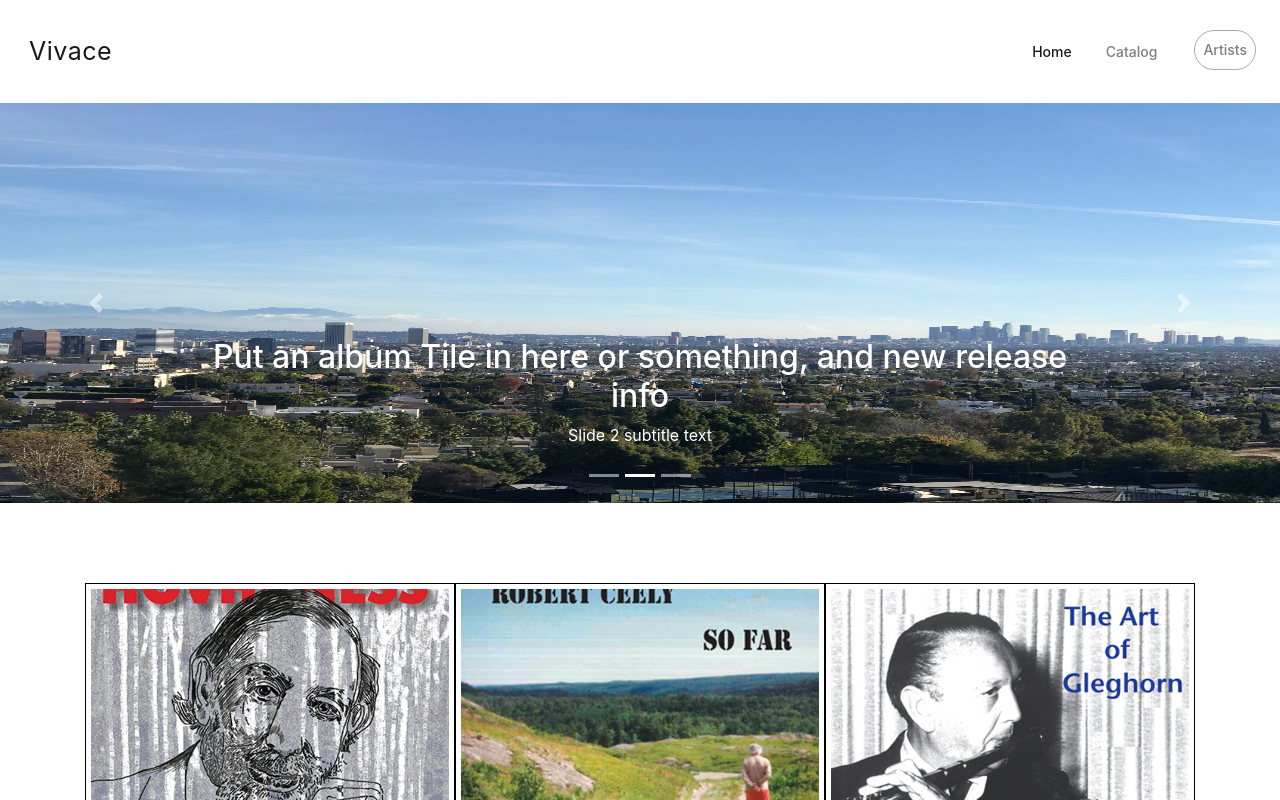
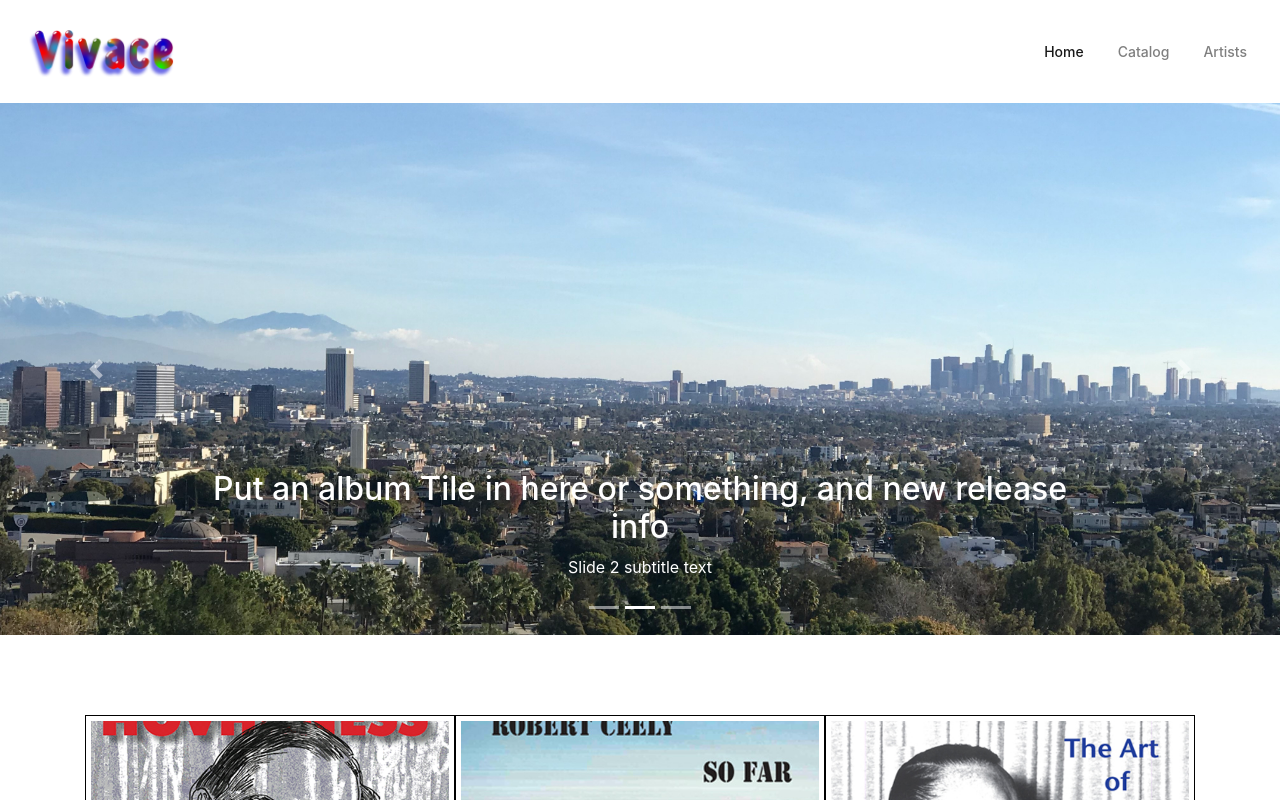
Before and after one commit to ontometrics/vivace-react, a React (Create React App) app in the folder vivace/: page /HomePage in a window 1280 px wide. Shown: the top 800 px of the page. Built offline with nearby package versions, Linux system fonts and the light colour scheme.

Commit message:
adding logo and resized carousel image

```diff
--- a/vivace/src/components/Carousel.js
+++ b/vivace/src/components/Carousel.js
@@ -1,6 +1,7 @@
 import React, { Component } from "react";
 
 class Carousel extends React.Component {
+    data = require("../api/albums.json"); // forward slashes will depend on the file location
     render() {
       return (
         <div id="carouselExampleIndicators" class="carousel slide" data-ride="carousel">
@@ -11,21 +12,21 @@ class Carousel extends React.Component {
             </ol>
             <div class="carousel-inner" role="listbox">
               <div class="carousel-item active">
-                <img class="d-block img-fluid" style={{"height" : "400px","width" : "100%"}} src="img/IMG_2495.jpg" alt="First slide"/>
+                <img class="d-block img-fluid"  src="img/IMG_2495.jpg" alt="First slide"/>
                 <div class="carousel-caption d-none d-md-block">
                   <h2>Put an album Tile in here or something, and new release info</h2>
                   <p>Slide 1 subtitle text</p>
                 </div>
               </div>
               <div class="carousel-item">
-                <img class="d-block img-fluid" style={{"height" : "400px","width" : "100%"}} src="img/IMG_2495.jpg" alt="Second slide"/>
+                <img class="d-block img-fluid" src="img/IMG_2495.jpg" alt="Second slide"/>
                 <div class="carousel-caption d-none d-md-block">
                 <h2>Put an album Tile in here or something, and new release info</h2>
                   <p>Slide 2 subtitle text</p>
                 </div>
               </div>
               <div class="carousel-item">
-                <img class="d-block img-fluid" style={{"height" : "400px","width" : "100%"}} src="img/IMG_2495.jpg" alt="Third slide"/>
+                <img class="d-block img-fluid"  src="img/IMG_2495.jpg" alt="Third slide"/>
                 <div class="carousel-caption d-none d-md-block">
                 <h2>Put an album Tile in here or something, and new release info</h2>
                   <p>Slide 3 subtitle text</p>
--- a/vivace/src/components/Navbar.js
+++ b/vivace/src/components/Navbar.js
@@ -11,7 +11,7 @@ class Navbar extends React.Component {
           </button>
 
           <NavLink className="btn green navbar-brand" to="/homepage">
-                  Vivace
+                  <img src="img/VivLogo.png" style={{"height" : "50px"}}/>
           </NavLink>
 
           <div class="collapse navbar-collapse justify-content-end" id="navbar-collapse">
@@ -27,7 +27,7 @@ class Navbar extends React.Component {
                 </NavLink>
               </li>
               <li class="nav-item">
-                <NavLink className="btn green nav-link nav-link--rounded" to="/artists">
+                <NavLink className="btn green nav-link" to="/artists">
                   Artists
                 </NavLink>
               </li>
```
Also changed, not shown: vivace/public/img/IMG_2495.jpg, vivace/public/img/VivLogo.png (added).
